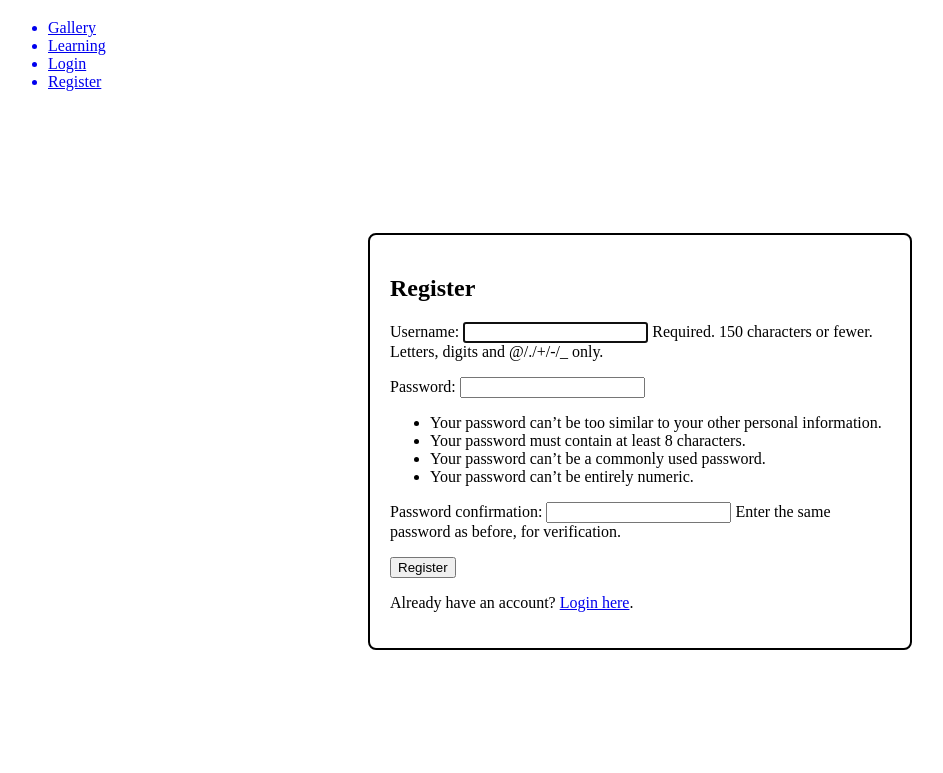
After one commit to j-noon/jodesius_gaming, a Django app: page /accounts/register/ in a window 1280 px wide. The commit adds this page. Shown: the part 381-1154 px from the top of the page, without its empty margins (0-943 px from the left). Run offline with Django 4.2, Linux system fonts and the light colour scheme; some libraries are stand-ins or nearby versions.

Commit message:
user authentication login, logout and registration done

```diff
--- /dev/null
+++ b/core/templates/registration/register.html
@@ -0,0 +1,16 @@
+{% extends 'home/base.html' %}
+{% load static %}
+
+{% block content %}
+<div class="modal" style="display: block; background-color: transparent; position: relative;">
+  <div class="modal-content">
+    <h2>Register</h2>
+    <form method="POST">
+      {% csrf_token %}
+      {{ form.as_p }}
+      <button type="submit">Register</button>
+    </form>
+    <p>Already have an account? <a href="{% url 'login' %}">Login here</a>.</p>
+  </div>
+</div>
+{% endblock %}
--- /dev/null
+++ b/core/urls.py
@@ -0,0 +1,9 @@
+from django.urls import path
+from django.contrib.auth import views as auth_views
+from . import views
+
+urlpatterns = [
+    path('register/', views.register_view, name='register'),
+    path('login/', auth_views.LoginView.as_view(template_name='registration/login.html'), name='login'),
+    path('logout/', auth_views.LogoutView.as_view(template_name='registration/logout.html'), name='logout'),
+]
--- a/core/views.py
+++ b/core/views.py
@@ -1,7 +1,25 @@
-from django.contrib.auth.decorators import login_required
+from django.shortcuts import render, redirect
+from django.contrib.auth import login, authenticate
+from django.contrib.auth.forms import UserCreationForm, AuthenticationForm
 
-# Create your views here.
+def register_view(request):
+    if request.method == 'POST':
+        form = UserCreationForm(request.POST)
+        if form.is_valid():
+            user = form.save()
+            login(request, user)
+            return redirect('home')
+    else:
+        form = UserCreationForm()
+    return render(request, 'registration/register.html', {'form': form})
 
-@login_required
-def home(request):
-    return render(request, 'core/home.html')
+def login_view(request):
+    if request.method == 'POST':
+        form = AuthenticationForm(request, data=request.POST)
+        if form.is_valid():
+            user = form.get_user()
+            login(request, user)
+            return redirect('home')
+    else:
+        form = AuthenticationForm()
+    return render(request, 'core/login.html', {'form': form})
--- a/home/templates/home/base.html
+++ b/home/templates/home/base.html
@@ -27,7 +27,13 @@
     <ul id="nav-list">
         <a href="{% url 'gallery' %}"><li class="nav-btn">Gallery</li></a>
         <a href="{% url 'learning' %}"><li class="nav-btn">Learning</li></a>
-                <a href="{% url 'lets_play' %}"><li class="nav-btn">Let's Play</li></a>
+
+        {% if user.is_authenticated %}
+            <a href="{% url 'logout' %}"><li class="nav-btn">Logout</li></a>
+        {% else %}
+            <a href="{% url 'login' %}"><li class="nav-btn">Login</li></a>
+            <a href="{% url 'register' %}"><li class="nav-btn">Register</li></a>
+        {% endif %}
     </ul>
 </nav>
     </header>
--- a/home/templates/home/index.html
+++ b/home/templates/home/index.html
@@ -1,6 +1,7 @@
 <!-- home/templates/home/index.html -->
- {% load static %}
+
 {% extends 'home/base.html' %}
+{% load static %}
 
 {% block content %}
     <!-- Hero Image -->
--- a/my_project/urls.py
+++ b/my_project/urls.py
@@ -16,10 +16,11 @@
 """
 from django.contrib import admin
 from django.urls import path, include
-from learning import views as index_views
+from django.contrib.auth import views as auth_views
 
 urlpatterns = [
-        path('home/', include('home.urls')),    # Routes to home app
+    path('accounts/', include('core.urls')),
+    path('home/', include('home.urls')),    # Routes to  app
     path('learning/', include('learning.urls')),  # Routes to learning app
     path('gallery/', include('gallery.urls')),    # Routes to gallery app
     path('admin/', admin.site.urls),
```
Also changed, not shown: core/forms.py (added, +10 -0 lines), core/templates/registration/login.html (added, +16 -0 lines), core/templates/registration/logout.html (added, +12 -0 lines), my_project/settings.py (+7 -1 lines). Lines whose indentation alone changed are shown as unchanged.
